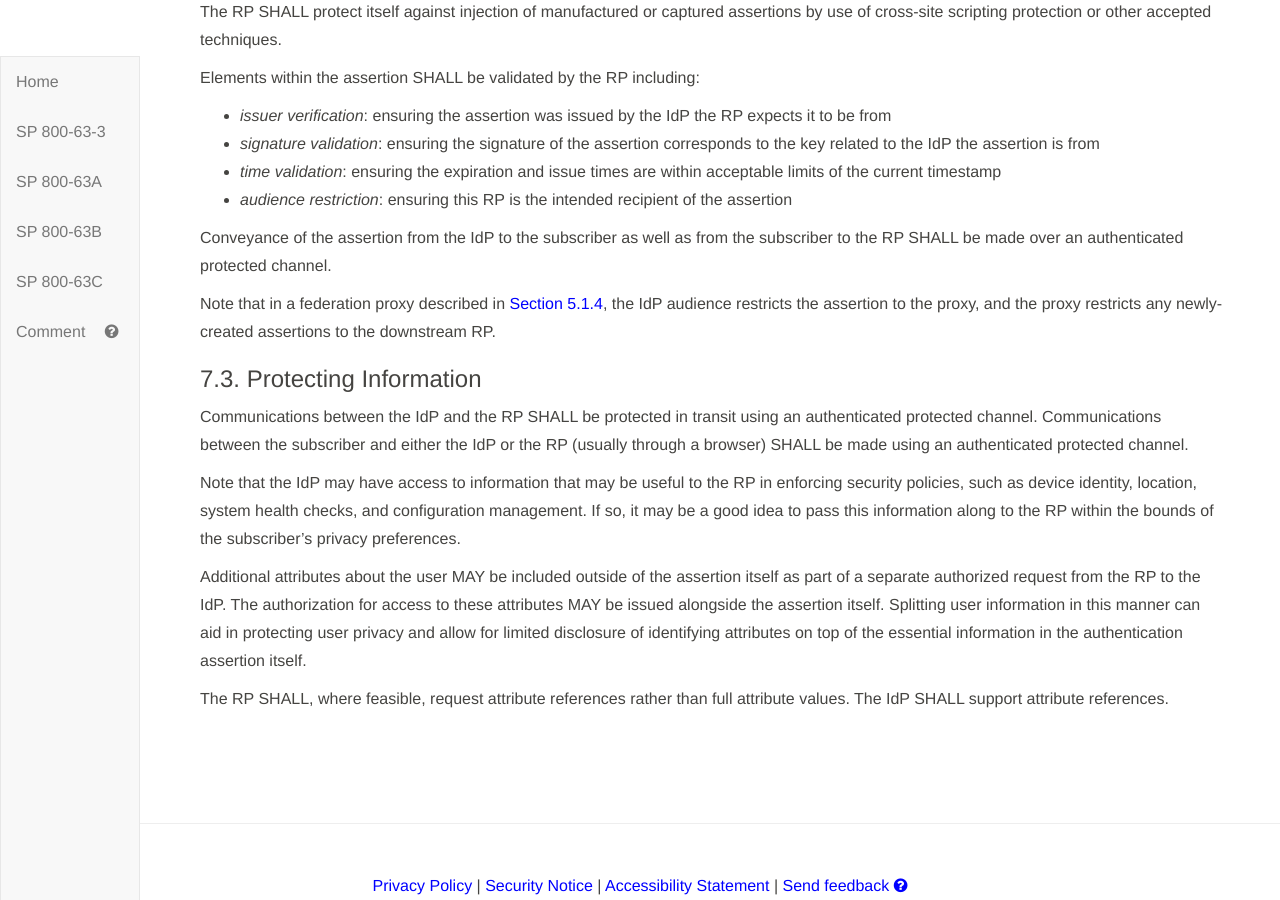
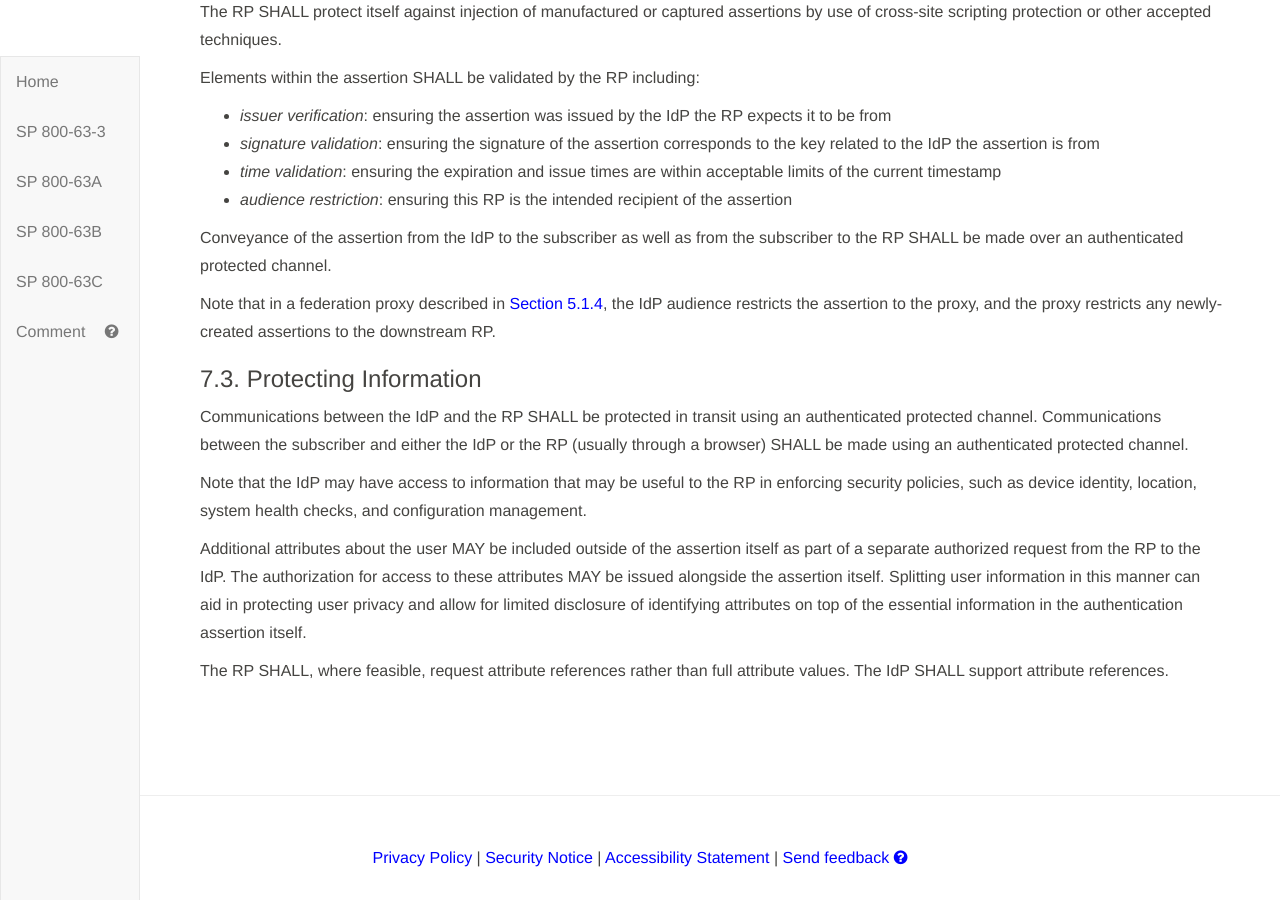
Before and after one commit to usnistgov/800-63-3, a Jekyll site: the page built from sp800-63c/sec7_presentation.md, in a window 1280 px wide and 900 px high, scrolled down 1863 px. Built offline with Jekyll 4.4.1, drawn with Linux system fonts in a browser that asks for light colours; our own code applies the rules of GitHub Pages for plain Markdown files; after the commit the page ends 2735 px from its top, so only the background shows below that.

Commit message:
Closes #1066

```diff
--- a/sp800-63c/sec7_presentation.md
+++ b/sp800-63c/sec7_presentation.md
@@ -86,7 +86,7 @@ Note that in a federation proxy described in [Section 5.1.4](#proxied), the IdP
 
 Communications between the IdP and the RP SHALL be protected in transit using an authenticated protected channel. Communications between the subscriber and either the IdP or the RP (usually through a browser) SHALL be made using an authenticated protected channel.
 
-Note that the IdP may have access to information that may be useful to the RP in enforcing security policies, such as device identity, location, system health checks, and configuration management. If so, it may be a good idea to pass this information along to the RP within the bounds of the subscriber's privacy preferences.
+Note that the IdP may have access to information that may be useful to the RP in enforcing security policies, such as device identity, location, system health checks, and configuration management.
 
 Additional attributes about the user MAY be included outside of the assertion itself as part of a separate authorized request from the RP to the IdP. The authorization for access to these attributes MAY be issued alongside the assertion itself. Splitting user information in this manner can aid in protecting user privacy and allow for limited disclosure of identifying attributes on top of the essential information in the authentication assertion itself.
 
```
